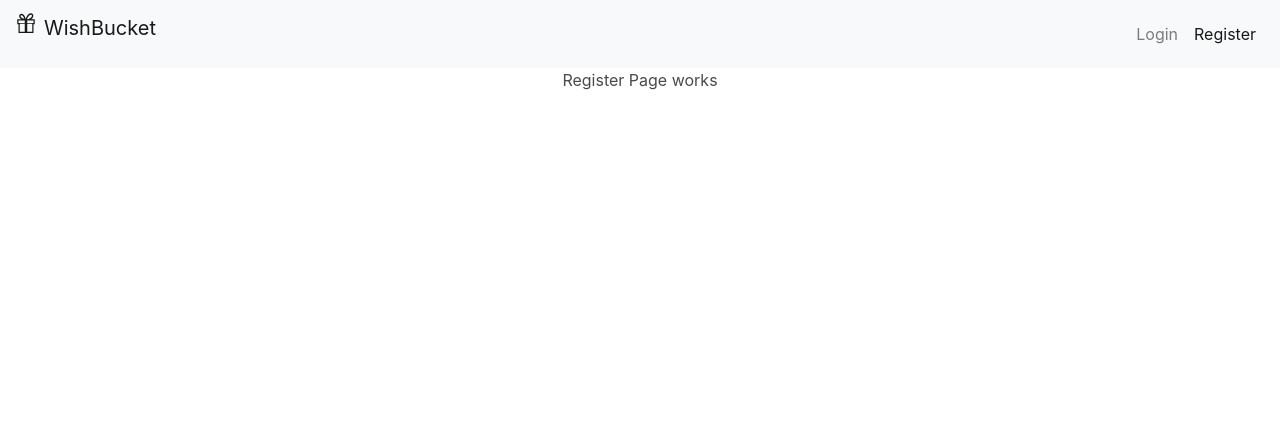
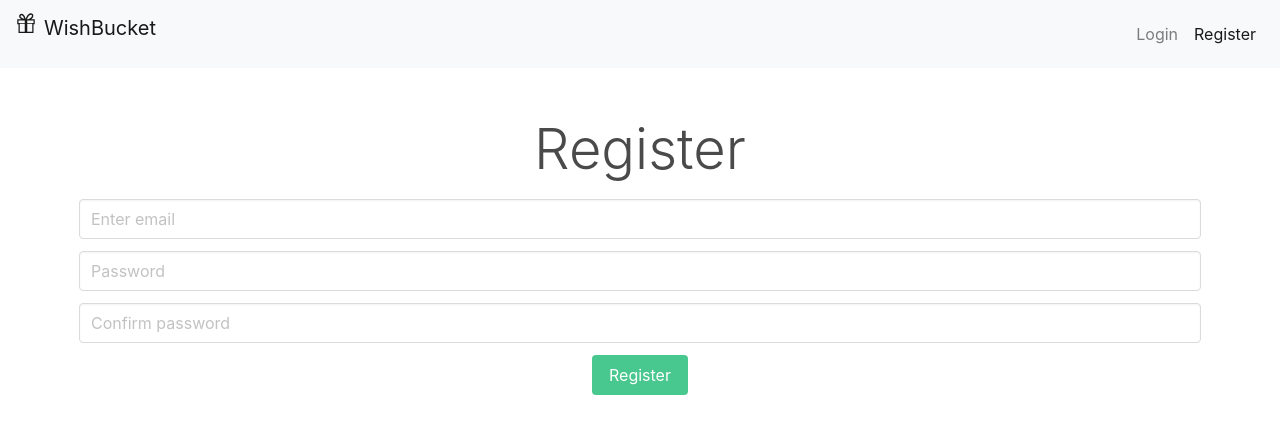
Before and after one commit to russtelen/WISHBUCKET, a React (Create React App) app in the folder giftwishlist/: page /register in a window 1280 px wide. Shown: the top 434 px of the page. Built offline with nearby package versions, Linux system fonts and the light colour scheme.

Commit message:
Add starter register form, states and animations

```diff
--- a/giftwishlist/src/components/auth/Register.js
+++ b/giftwishlist/src/components/auth/Register.js
@@ -1,11 +1,78 @@
 import React, { Component } from "react";
+import "animate.css";
 
 class Register extends Component {
+  //state variables for form inputs and errors
+  state = {
+    email: "",
+    password: "",
+    confirmpassword: "",
+  };
+
+  handleSubmit = async (event) => {
+    //Prevent page reload
+    event.preventDefault();
+
+    //Perform Validation here
+
+    //Integrate Auth here on valid form submission
+  };
+
+  onInputChange = (event) => {
+    this.setState({
+      [event.target.id]: event.target.value,
+    });
+  };
   render() {
     return (
-      <div>
-        <h1>Register Page works</h1>
-      </div>
+      <section className="section auth animate__animated animate__fadeInDown">
+        <div className="container">
+          <h1 className="display-4 mb-4">Register</h1>
+          <form onSubmit={this.handleSubmit}>
+            <div className="field">
+              <p className="control">
+                <input
+                  className="input"
+                  type="email"
+                  id="email"
+                  placeholder="Enter email"
+                  value={this.state.email}
+                  onChange={this.onInputChange}
+                />
+              </p>
+            </div>
+            <div className="field">
+              <p className="control">
+                <input
+                  className="input"
+                  type="password"
+                  id="password"
+                  placeholder="Password"
+                  value={this.state.password}
+                  onChange={this.onInputChange}
+                />
+              </p>
+            </div>
+            <div className="field">
+              <p className="control">
+                <input
+                  className="input"
+                  type="password"
+                  id="confirmpassword"
+                  placeholder="Confirm password"
+                  value={this.state.confirmpassword}
+                  onChange={this.onInputChange}
+                />
+              </p>
+            </div>
+            <div className="field">
+              <p className="control">
+                <button className="button is-success">Register</button>
+              </p>
+            </div>
+          </form>
+        </div>
+      </section>
     );
   }
 }
```
